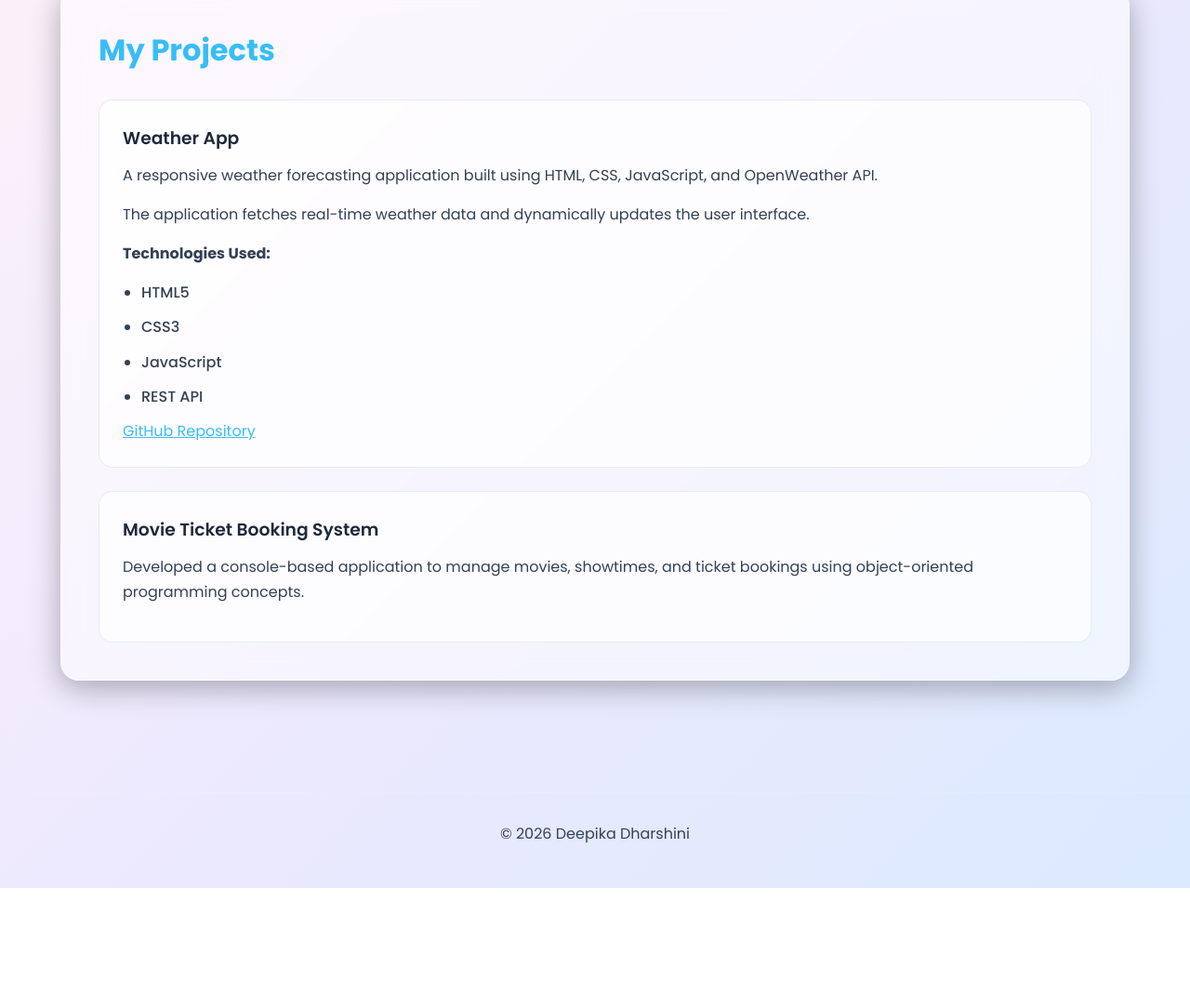
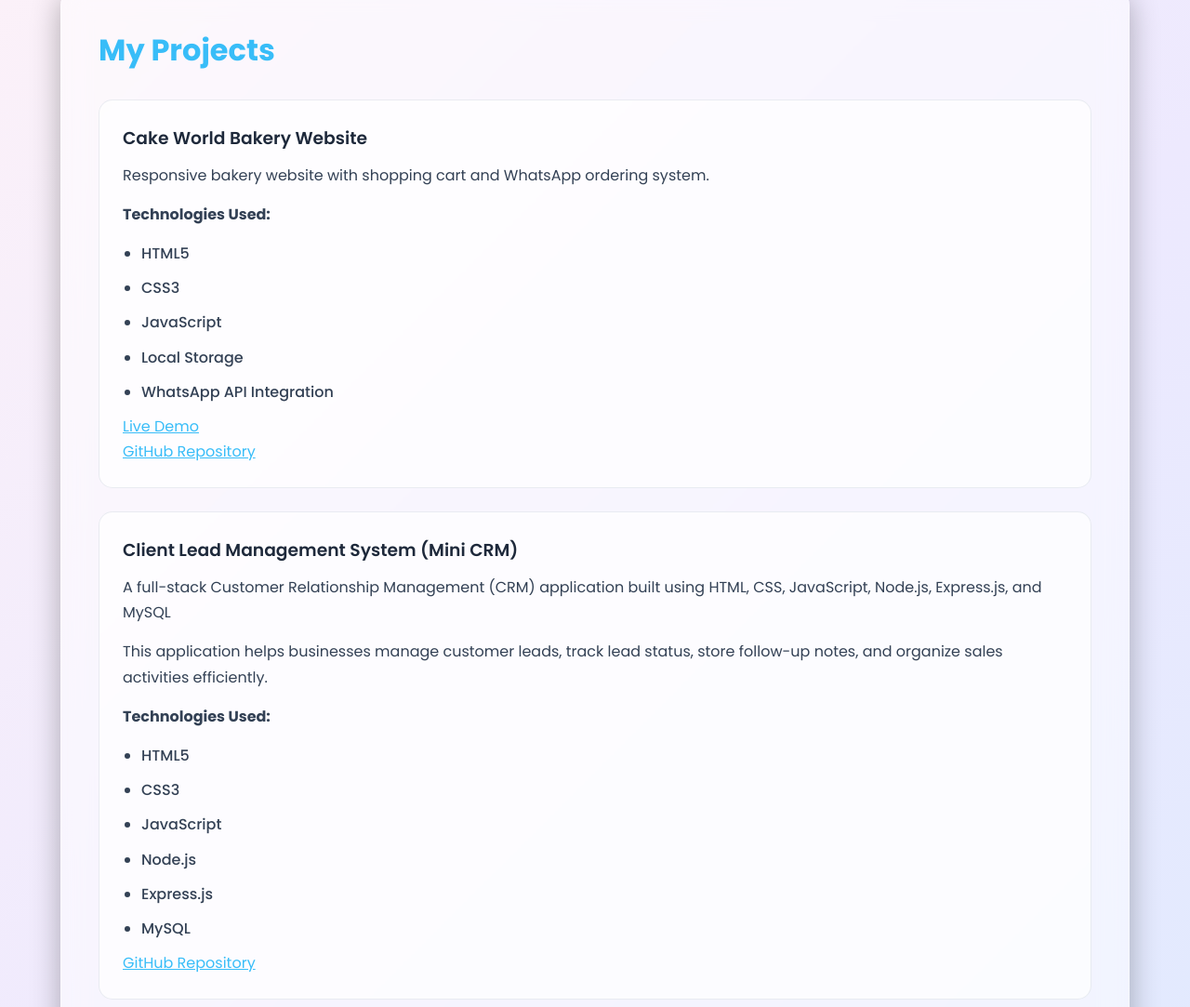
Before and after one commit to deepikadharshini23/FUTURE_FS_01, a plain HTML site: page projects.html in a window 1280 px wide. Shown: the part 189-1272 px from the top of the page at 93% size. Before the commit the page ends 1144 px from the top, so only its background shows below. Drawn offline with Linux system fonts and the light colour scheme.

Commit message:
portfolio

```diff
--- a/projects.html
+++ b/projects.html
@@ -72,6 +72,79 @@
 
         <article>
 
+          <h3>Cake World Bakery Website</h3>
+
+          <p>
+          Responsive bakery website with shopping cart and
+          WhatsApp ordering system.
+         </p>
+
+          <p>
+            <strong>Technologies Used:</strong>
+          </p>
+
+  <ul>
+    <li>HTML5</li>
+    <li>CSS3</li>
+    <li>JavaScript</li>
+    <li>Local Storage</li>
+    <li>WhatsApp API Integration</li>
+ </ul>
+
+
+           <a href="https://cakeworldbakery.vercel.app"target="_blank">
+              Live Demo
+           </a>
+
+           <br>
+
+          <a href="https://github.com/deepikadharshini23/Future_FS_03"
+            target="_blank"
+            rel="noopener noreferrer">
+
+            GitHub Repository
+
+          </a>
+
+        </article>
+
+
+ <article>
+
+          <h3>Client Lead Management System (Mini CRM)</h3>
+
+          <p>
+          A full-stack Customer Relationship Management (CRM) application built using HTML, CSS, JavaScript, Node.js, Express.js, and MySQL
+         </p>
+
+         <p>This application helps businesses manage customer leads, track lead status, store follow-up notes, and organize sales activities efficiently.
+         </p>
+
+          <p>
+            <strong>Technologies Used:</strong>
+          </p>
+
+  <ul>
+    <li>HTML5</li>
+    <li>CSS3</li>
+    <li>JavaScript</li>
+    <li>Node.js</li>
+    <li>Express.js</li>
+    <li>MySQL</li>
+ </ul>
+
+          <a href="https://github.com/deepikadharshini23/Future_FS_02"
+            target="_blank"
+            rel="noopener noreferrer">
+
+            GitHub Repository
+
+          </a>
+
+        </article>
+
+        <article>
+
           <h3>Weather App</h3>
 
           <p>
@@ -110,19 +183,6 @@
 
         </article>
 
-        <article>
-
-          <h3>
-            Movie Ticket Booking System
-          </h3>
-
-          <p>
-            Developed a console-based application to manage
-            movies, showtimes, and ticket bookings using
-            object-oriented programming concepts.
-          </p>
-
-        </article>
 
       </div>
 
--- a/style.css
+++ b/style.css
@@ -366,3 +366,24 @@ textarea:focus {
   }
 
 }
+
+.social-links {
+  margin-top: 20px;
+  display: flex;
+  gap: 15px;
+  flex-wrap: wrap;
+}
+
+.social-links a {
+  text-decoration: none;
+  padding: 10px 18px;
+  border-radius: 8px;
+  background: linear-gradient(135deg, #8b5cf6, #ec4899);
+  color: white;
+  font-weight: 600;
+  transition: 0.3s;
+}
+
+.social-links a:hover {
+  transform: translateY(-2px);
+}
```
Also changed, not shown: about.html (+13 -1 lines), index.html (+14 -0 lines).
